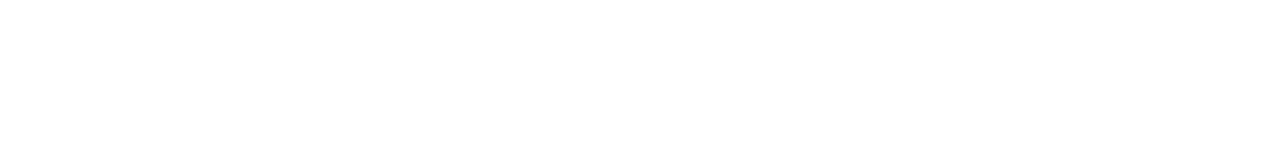
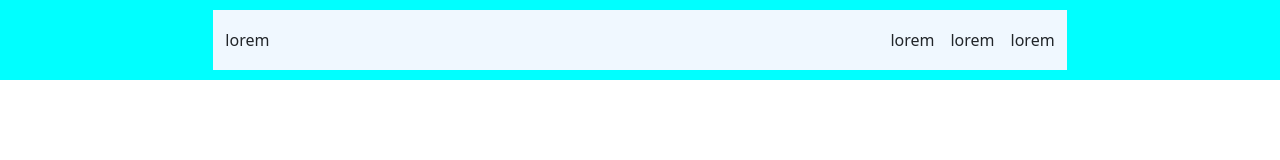
Before and after one commit to Ezy93/html-css-bootstrap-freelancer, a plain HTML site: page index.html in a window 1280 px wide. Drawn offline with nearby package versions, Linux system fonts and the light colour scheme.

Commit message:
completata struttura header

```diff
--- a/css/style.css
+++ b/css/style.css
@@ -0,0 +1,20 @@
+header.container-fluid{
+    background-color: aqua;
+}
+
+header.container-fluid div.row{
+    height: 80px;
+}
+
+header.container-fluid div.col-lg-8{
+    background-color: aliceblue;
+    height: 60px;
+}
+
+ul{
+    margin-top: 1rem;
+}
+
+ul.d-flex li{
+    margin-left: 1rem;
+}
--- a/index.html
+++ b/index.html
@@ -16,7 +16,28 @@
     <title>Bootstrap Freelance</title>
 
 </head>
+
 <body>
+    <header class="container-fluid">
+        <div class="row justify-content-lg-center align-items-center">
+
+            <div class="col-lg-8 d-flex justify-content-between align-items-center">
+
+                <!-- qui andra il titolo dell'header -->
+                <div>
+                    lorem
+                </div>
+                <!-- qui andra la lista di navigazione -->
+                <ul class="d-flex list-unstyled justify-content-center">
+                    <li>lorem</li>
+                    <li>lorem</li>
+                    <li>lorem</li>
+                </ul>
+
+            </div>
+        </div>
+    </header>
 
 </body>
+
 </html>
```
